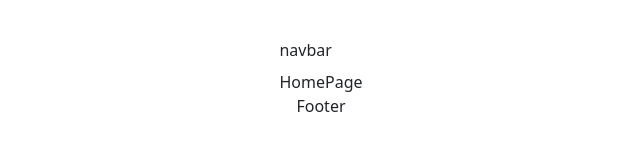
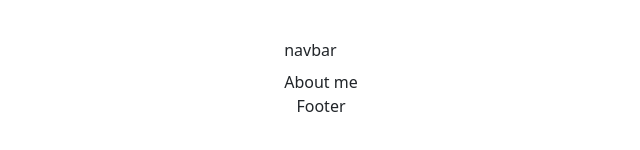
Before and after one commit to nathangero/portfolio-react, a React (Vite) app: page / in a window 1280 px wide. Shown: the part 326-476 px from the top of the page, without its empty margins (319-959 px from the left). Built offline with nearby package versions, Linux system fonts and the light colour scheme.

Commit message:
add project card, remove homepage to make about me the default

```diff
--- a/src/App.jsx
+++ b/src/App.jsx
@@ -5,6 +5,7 @@ import Footer from './components/Footer'
 
 function App() {
 
+  // Show Navbar and footer throughout the app
   return (
     <>
       <Navbar />
--- a/src/main.jsx
+++ b/src/main.jsx
@@ -7,7 +7,6 @@ import './index.css'
 
 import App from './App.jsx';
 import ErrorPage from './pages/ErrorPage.jsx';
-import HomePage from './pages/HomePage.jsx';
 import AboutMePage from './pages/AboutMePage.jsx';
 import PortfolioPage from './pages/PortfolioPage.jsx';
 import ContactPage from './pages/ContactPage.jsx';
@@ -20,10 +19,6 @@ const router = createBrowserRouter([
     children: [
       {
         index: true,
-        element: <HomePage />
-      },
-      {
-        path: '/aboutme',
         element: <AboutMePage />
       },
       {
--- a/src/pages/HomePage.jsx
+++ /dev/null
@@ -1,10 +0,0 @@
-
-
-export default function HomePage() {
-
-    return (
-        <div>
-            HomePage
-        </div>
-    )
-}
```
Also changed, not shown: src/components/ProjectCard.jsx (added, +10 -0 lines).
